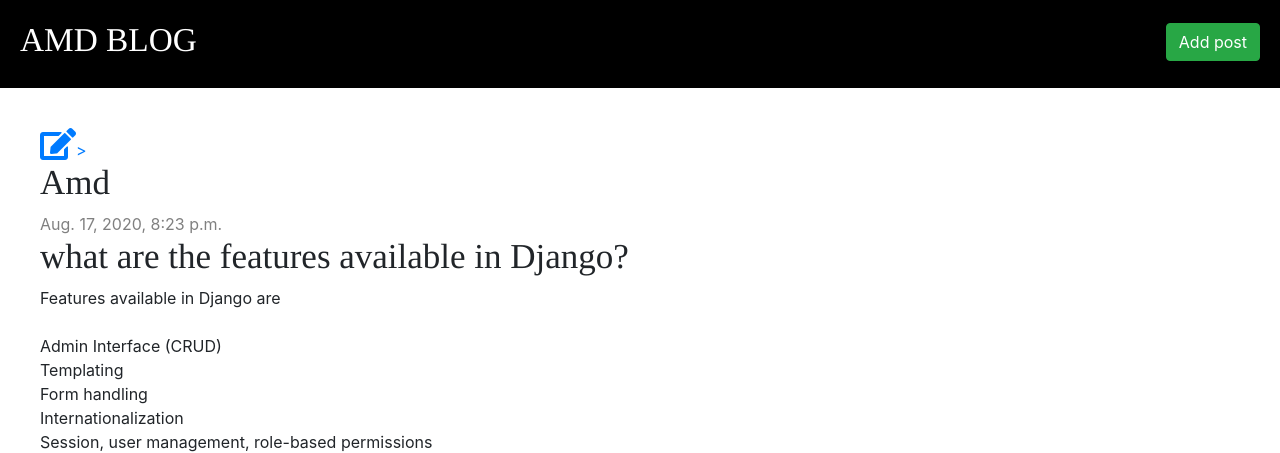
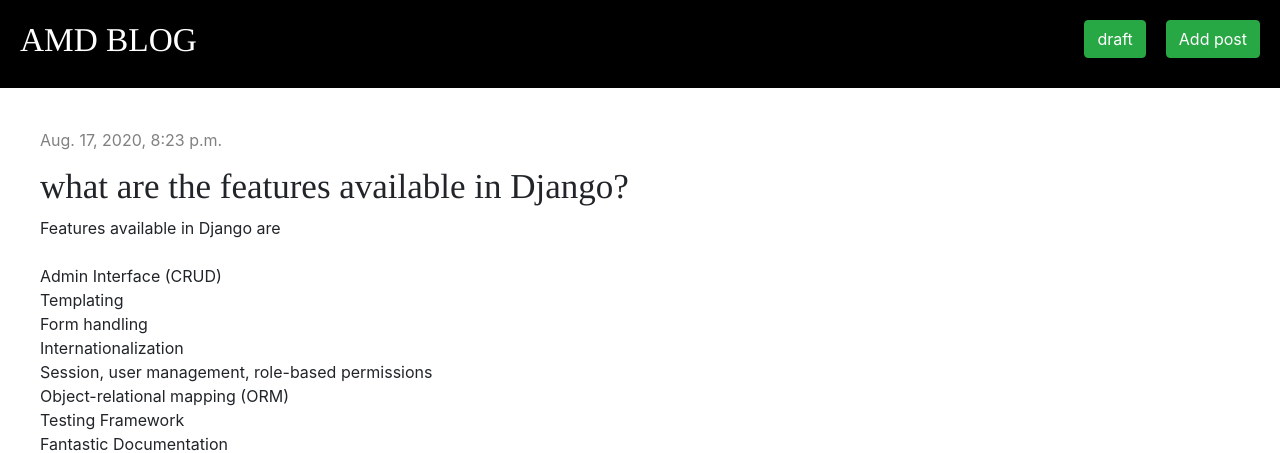
Before and after one commit to AhmadKafi/blog_app, a Django app: page /post/6/ in a window 1280 px wide. Shown: the top 453 px of the page. Run offline with Django 3.2, Linux system fonts and the light colour scheme; a user stored in the database is signed in; data comes from the database, SQL or seed files in the repository; both versions use the stored data as it was after the commit; some libraries are stand-ins or nearby versions.

Commit message:
add feature to make draft and publish from it

```diff
--- a/blog/static/css/blog.css
+++ b/blog/static/css/blog.css
@@ -39,7 +39,12 @@
 .post-form-blog .btn-success {
     float: right;
 }
+.post-draft-button {
+    float: right;
+
+}
 .new-post-button {
     float: right;
-    margin-top: -45px;
+    margin-left: 20px;
+
 }
--- a/blog/templates/blog/base.html
+++ b/blog/templates/blog/base.html
@@ -13,14 +13,18 @@
 </head>
 <body>
     <div class="page-header">
-        <h1><a href="/">AMD BLOG</a></h1>
+
 
         {% if user.is_authenticated %}
         <div class="new-post-button">
             <a href="post/new"><button class="btn btn-success">Add post</button></a>
         </div>
+        <div class="post-draft-button">
+            <a href="drafts/"><button class="btn btn-success">draft</button></a>
+        </div>
+
         {% endif %}
-
+        <h1><a href="/">AMD BLOG</a></h1>
     </div>
 
     <!-- this portion is for the down side of the page-->
--- a/blog/templates/blog/post_detail.html
+++ b/blog/templates/blog/post_detail.html
@@ -4,19 +4,50 @@
 
     <div class="post">
 
-
         {% if post.published_date %}
-
-            <a href="{% url 'post_edit' pk=post.pk %}"><i class="fas fa-edit fa-2x"></i>></a>
-            <h4>{{ post.author }}</h4>
             <div class="date">
                 {{ post.published_date }}
             </div>
-            {% endif %}
 
+        {% else %}
+        <a href="{% url 'post_publish' pk=post.pk %}" class="btn btn-primary">Publish</a>
+
+        {% endif %}
+
+       {% if user.is_authenticated %}
+			<a class="btn btn-default" href="{% url 'post_edit' pk=post.pk %}"><span class="glyphicon glyphicon-pencil"></span></a>
+		{% endif %}
 
             <h1>{{ post.title }}</h1>
             <p>{{ post.text|linebreaksbr }}</p>
+
     </div>
+{% endblock content %}
 
-{% endblock content %}
+
+
+
+<!--<div class="post">
+        {% if post.published_date %}
+            <div class="date">
+                {{ post.published_date }}
+            </div>
+
+        {% else %}
+        <a href="/" class="btn btn-primary">Publish</a>
+
+        {% endif %}
+
+        {% if user.is_authenticated %}
+            <a href="{% url 'post_edit' pk=post.pk %}"></a>
+        {% endif %}
+
+
+
+
+
+
+
+    <h1>{{ post.title }}</h1>
+    </div>
+    -->
--- a/blog/urls.py
+++ b/blog/urls.py
@@ -2,6 +2,7 @@
 from . import views
 
 urlpatterns = [
+
     path('', views.post_list, name='post_list'),
 
     path('post/<int:pk>/', views.post_detail, name='post_detail'),
@@ -12,4 +13,9 @@
 
     path('post/<int:pk>/post/new', views.post_edit, name='post_edit'),
 
+    path('post/<int:pk>/draft/post/new', views.post_edit, name='post_edit'),
+
+    path('drafts/', views.post_draft_list, name='post_draft_list'),
+
+    path('post/<int:pk>/publish/', views.post_publish, name='post_publish'),
 ]
--- a/blog/views.py
+++ b/blog/views.py
@@ -22,7 +22,6 @@
         if form.is_valid():
             post = form.save(commit=False)
             post.author = request.user
-            post.published_date = timezone.now()
             post.save()
             return redirect('post_detail', pk=post.pk)
     else:
@@ -43,3 +42,14 @@
     else:
         form = PostForm(instance=post)
     return render(request, 'blog/post_edit.html', {'form': form})
+
+
+def post_draft_list(request):
+    posts = Post.objects.filter(published_date__isnull=True).order_by('-created_date')
+    stuff_for_frontend = {'posts': posts}
+    return render(request, 'blog/post_draft_list.html', stuff_for_frontend)
+
+def post_publish(request, pk):
+    post = get_object_or_404(Post, pk=pk)
+    post.publish()
+    return redirect('post_detail', pk=pk)
```
Also changed, not shown: blog/templates/blog/post_draft_list.html (added, +12 -0 lines), db.sqlite3.
